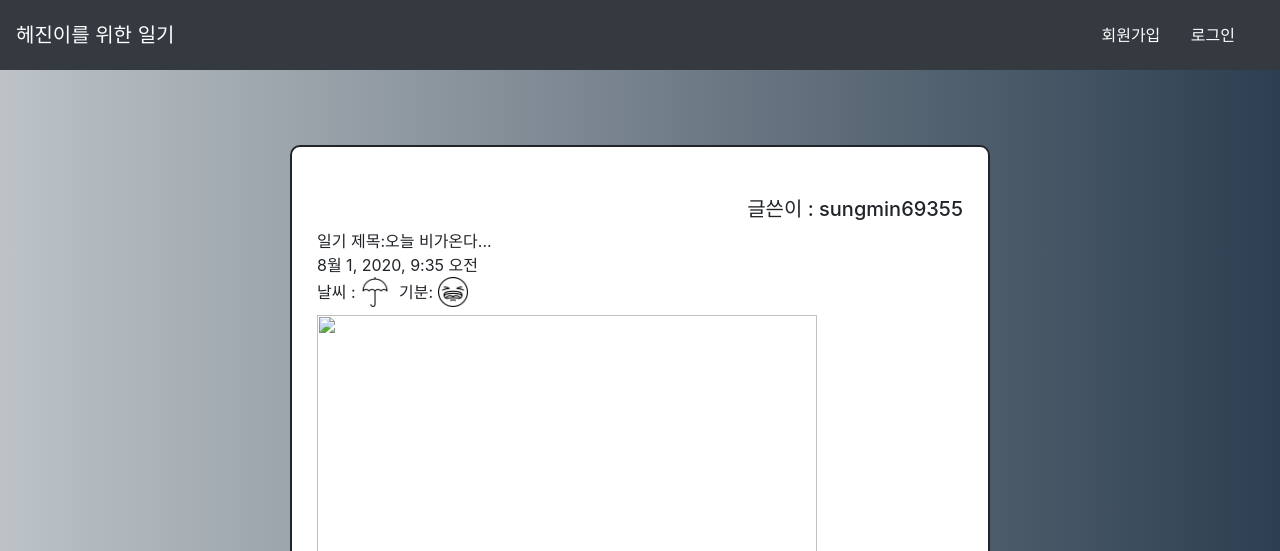
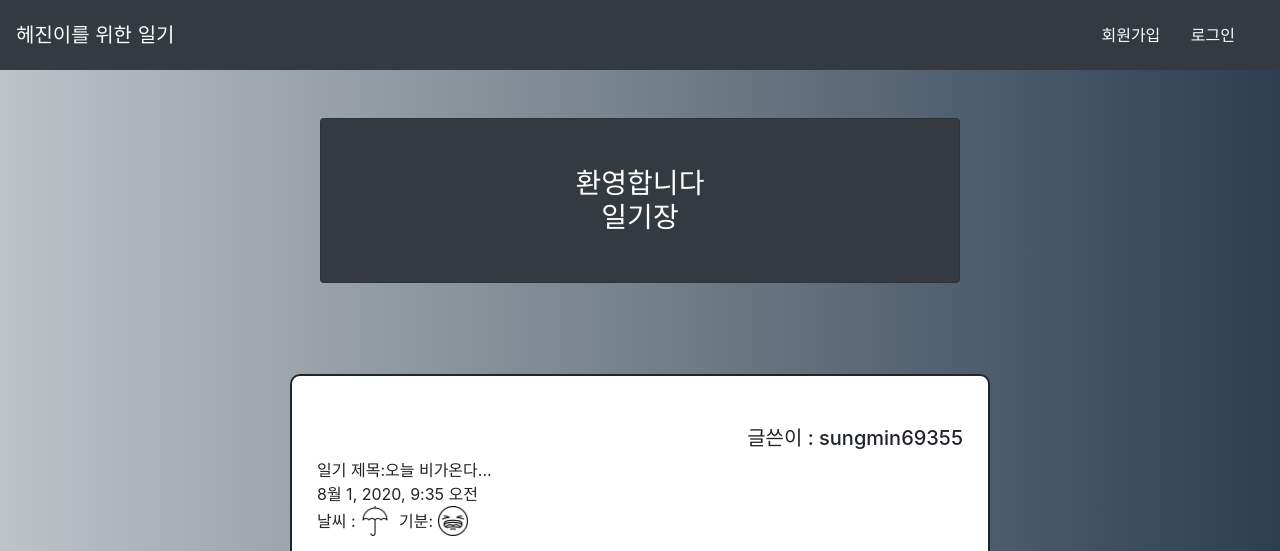
Before and after one commit to sungmin69355/mydiary, a Django app: page /mydiary/view_diary in a window 1280 px wide. Shown: the top 551 px of the page. Run offline with Django 3.2, Linux system fonts and the light colour scheme; data comes from the database, SQL or seed files in the repository; both versions use the stored data as it was after the commit; some libraries are stand-ins or nearby versions.

Commit message:
메인화면디자인 수정중

```diff
--- a/project/mydiary/static/css/home.css
+++ b/project/mydiary/static/css/home.css
@@ -1,4 +1,7 @@
 /*---홈화면 --*/
+.home{
+  background: url('../img/bg.gif')no-repeat;
+}
 .calendar{
     border: double black;
     border-radius: 5px;
--- a/project/mydiary/templates/home.html
+++ b/project/mydiary/templates/home.html
@@ -2,7 +2,7 @@
 {% block contents %}
 {% load static %}
 <link rel="stylesheet" href="{% static 'css/home.css'%}">
-<body>
+
 <script language="javascript">
     var date = new Date();
     var today = new Date();
@@ -117,7 +117,6 @@
                     </script>
                 </div>
         </main>
-<h1><a href="{% url 'view_diary' %}">글보기</a></h1>
 {% else %}
 {% endif %}
 {% endblock %}
--- a/project/mydiary/templates/view_diary.html
+++ b/project/mydiary/templates/view_diary.html
@@ -53,8 +53,7 @@
 		<input type="radio" id="sleepy" name="radio_emotion" value="sleepy"><label for="sleepy">&nbsp;</label>
 		</span>
     {% endif %}
-     <img src ="{{posts.poto.url}}" width="500" height="400">
-			<textarea placeholder="일기 내용" onkeyup="autoTextarea(this,2000)" id="text" name="text" rows="4" style="word-wrap: break-word; resize: none; height: 100px; ">{{ post.content }}</textarea>
+		<textarea placeholder="일기 내용" onkeyup="autoTextarea(this,2000)" id="text" name="text" rows="4" style="word-wrap: break-word; resize: none; height: 150px; ">{{ post.content }}</textarea>
 </div>
 </div>
 {% endfor %}
--- a/project/myproject/templates/menu_bar.html
+++ b/project/myproject/templates/menu_bar.html
@@ -14,6 +14,7 @@
   <ul class="nav nav-pills">
   <li>
     <a class="btn btn-dark" href="{% url 'write_diary' %}">글쓰기</a>
+    <a class="btn btn-dark" href="{% url 'view_diary' %}">일기보기</a>
     <a class="btn btn-dark" href="{% url 'signup' %}">회원가입</a>
     <a class="btn btn-dark" href="{% url 'login' %}">로그인</a>
     <a class="btn btn-dark" href="{% url 'logout' %}">로그아웃</a>
@@ -35,7 +36,13 @@
 </ul>
 </nav>
 </nav>
-
+<!--로그인 안했을떄 바 밑에-->
+<br><br><div class="card text-white bg-dark mb-3" style="max-width: 40rem; float: none; margin: 0 auto;">
+    <div class="form-group" align="center">
+    <br><br><h3 align="center">환영합니다<br> 일기장</h3>
+    <br>
+    </div>
+    </div>
     {% endif %}
 {% block contents %}
 
```
Also changed, not shown: project/db.sqlite3, project/mydiary/static/img/bg.gif (added).
